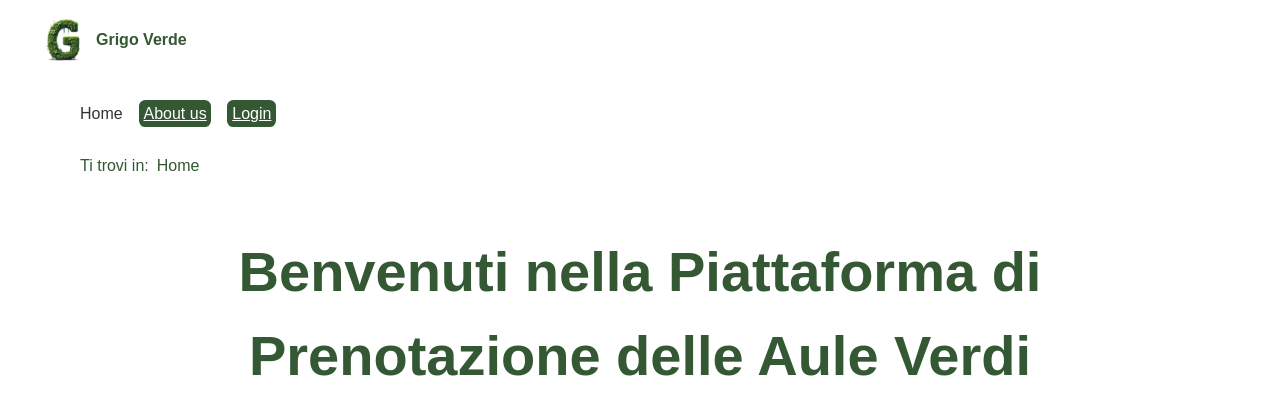
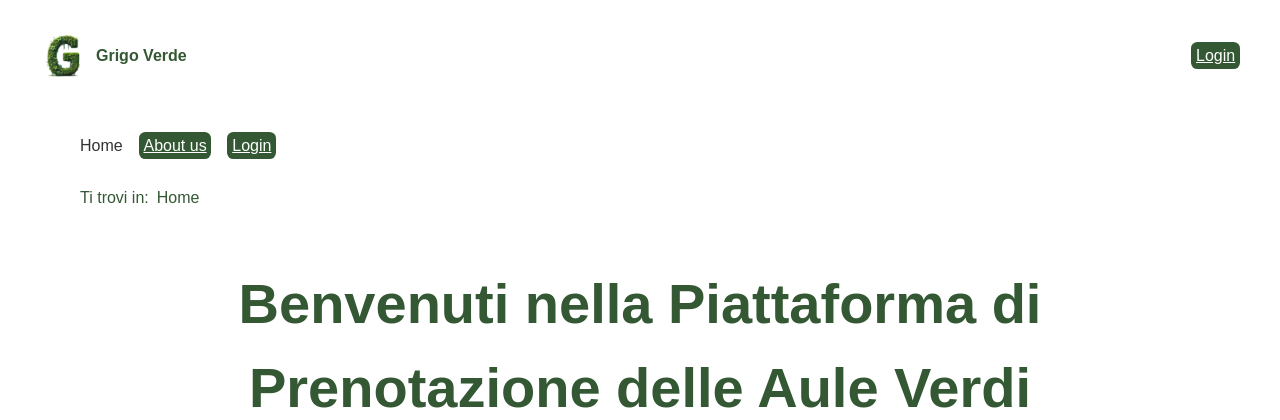
Before and after one commit to Sdraiati/Grigo-Verde, a PHP site: page / in a window 1280 px wide. Shown: the top 420 px of the page. Run offline with PHP 8.4, Linux system fonts and the light colour scheme; data that the repository does not hold is empty.

Commit message:
close #26

```diff
--- a/assets/style.css
+++ b/assets/style.css
@@ -120,8 +120,26 @@ a:visited {
 
 /* --------- HEADER --------- */
 
+.helper {
+    position: absolute;
+    top: -999px;
+    left: 0px;
+}
+
+.helper:focus {
+    top: 0px;
+}
+
+
 header {
     margin: 0 auto;
+}
+
+#logo-login {
+    display: flex;
+    justify-content: space-between;
+    align-items: center;
+    padding: 1rem 0;
 }
 
 #logoLink img {
@@ -140,14 +158,8 @@ header {
 
 }
 
-.helper {
-    position: absolute;
-    top: -999px;
-    left: 0px;
-}
-
-.helper:focus {
-    top: 0px;
+#loginLink {
+    text-align: right;
 }
 
 #menu ul {
--- a/src/page/page.php
+++ b/src/page/page.php
@@ -4,6 +4,7 @@ $project_root = dirname(__FILE__, 2);
 include_once $project_root . '/global_values.php';
 include_once 'referenceList.php';
 include_once 'breadcrumb.php';
+include_once $project_root . '/controller/autenticazione.php';
 
 class Page
 {
@@ -22,6 +23,15 @@ class Page
     {
         $this->title = $title;
         $this->path = $path;
+    }
+
+    protected function makeLogin()
+    {
+        if (Autenticazione::isLogged()) {
+            return '<a href="dashboard"><span lang="en">Dashboard</span></a>';
+        } else {
+            return '<a href="login"><span lang="en">Login</span></a>';
+        }
     }
 
     protected function getContent($path)
@@ -84,6 +94,7 @@ class Page
         $content = $this->getContent('layout');
         $content = str_replace('{{ base_path }}', BASE_URL, $content);
         $content = str_replace('{{ title }}', $this->title . ' - Grigo Verde', $content);
+        $content = str_replace('{{ login }}', $this->makeLogin(), $content);
         $content = str_replace('{{ description }}', 'This is a description', $content);
         $content = str_replace('{{ keywords }}', implode(', ', $this->keywords), $content);
         $content = str_replace('{{ page_path }}', $this->path, $content);
--- a/src/template/layout.html
+++ b/src/template/layout.html
@@ -24,6 +24,7 @@
     <header>
         <a href="{{ page_path }}#content" class="helper">Vai al contenuto</a>
 
+        <div id="logo-login">
             <nav id="logoLink" aria-label="Torna alla Home">
                 <a href="">
                     <img src="logo.png"
@@ -31,6 +32,11 @@
                     Grigo Verde
                 </a>
             </nav>
+
+            <nav id="loginLink" aria-label="Area riservata">
+                {{ login }}
+            </nav>
+        </div>
 
         <nav id="menu" aria-label="Barra di navigazione">
             <ul>
```
Lines whose indentation alone changed are shown as unchanged.
